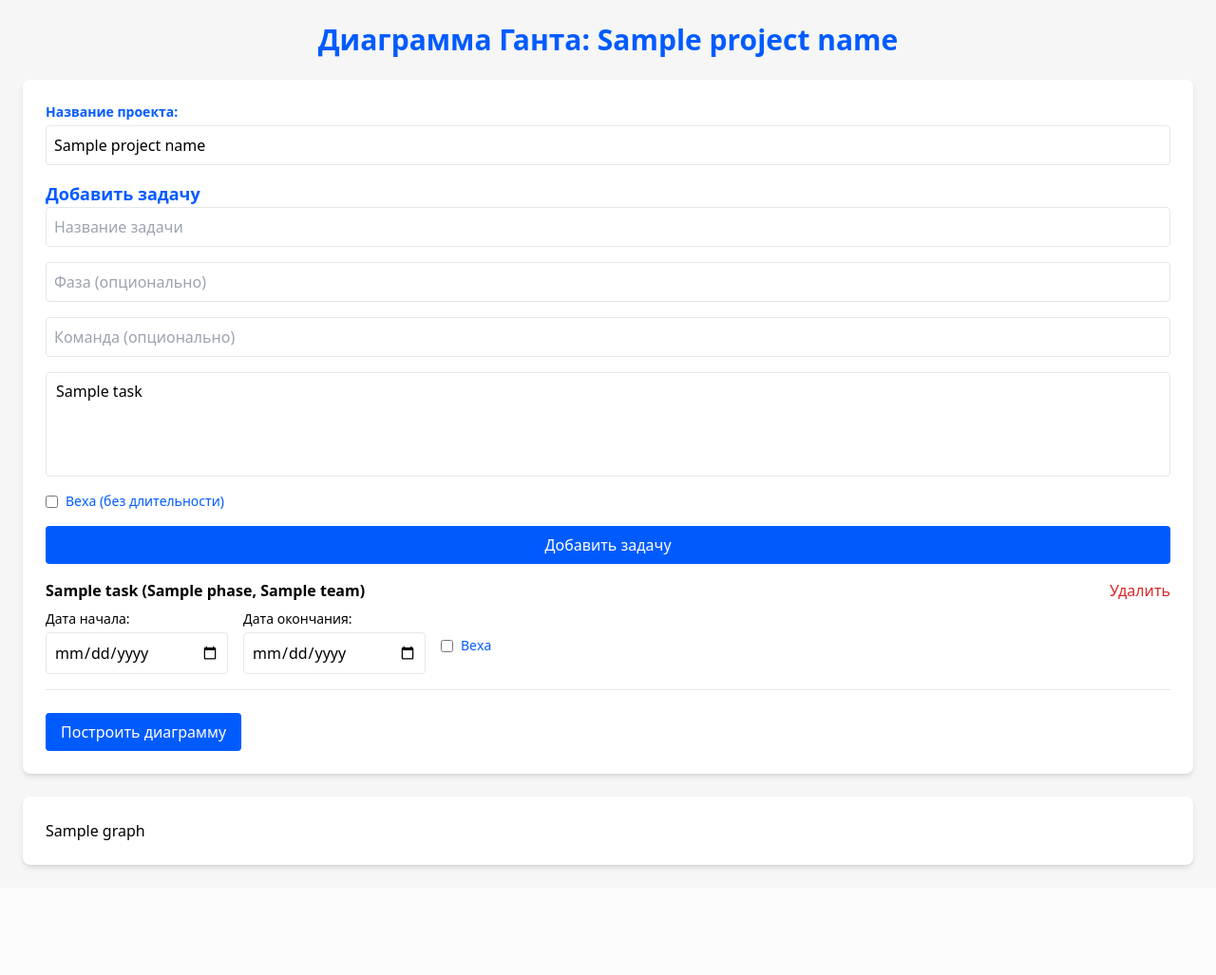
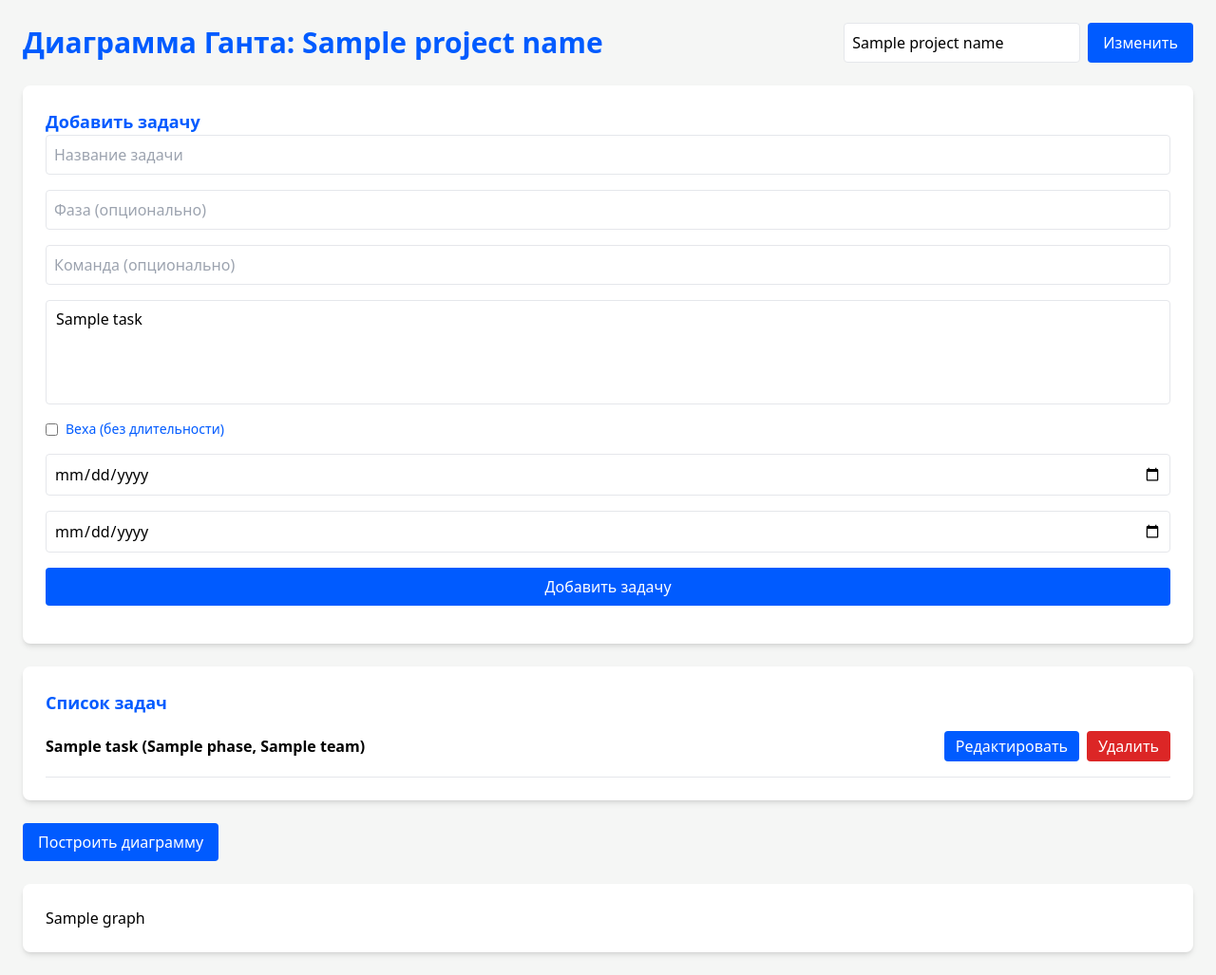
Before and after one commit to Swifter90/it-project-checklist, a Flask app: template templates/index.html in a window 1280 px wide. Shown: the whole page at 95% size. Before the commit the page ends 916 px from the top, so only its background shows below. Run offline with Flask 3, Linux system fonts and the light colour scheme; the template is opened without the code that fills it: most values are stand-ins (such as "Sample title", 1, 10 or a date in 2020); some libraries are stand-ins or nearby versions.

Commit message:
67 index.html

```diff
--- a/templates/index.html
+++ b/templates/index.html
@@ -27,28 +27,67 @@
                 endDateInput.value = document.getElementById(`start_${index}`).value;
             }
         }
+
+        function validateDates(index) {
+            const startDate = document.getElementById(`start_${index}`).value;
+            const endDate = document.getElementById(`end_${index}`).value;
+            const isMilestone = document.getElementById(`is_milestone_${index}`).checked;
+            if (startDate && endDate && !isMilestone) {
+                if (new Date(endDate) < new Date(startDate)) {
+                    alert("Дата окончания не может быть раньше даты начала!");
+                    document.getElementById(`end_${index}`).value = '';
+                    return false;
+                }
+            }
+            return true;
+        }
+
+        function confirmDelete(taskName) {
+            return confirm(`Вы уверены, что хотите удалить задачу "${taskName}"?`);
+        }
+
+        function openEditModal(index, taskName, phase, team, startDate, endDate, isMilestone) {
+            document.getElementById('edit_task_index').value = index;
+            document.getElementById('edit_task_name').value = taskName;
+            document.getElementById('edit_phase').value = phase;
+            document.getElementById('edit_team').value = team;
+            document.getElementById('edit_start_date').value = startDate || '';
+            document.getElementById('edit_end_date').value = endDate || '';
+            document.getElementById('edit_is_milestone').checked = isMilestone;
+            document.getElementById('edit_end_date').disabled = isMilestone;
+            document.getElementById('editModal').classList.remove('hidden');
+        }
+
+        function closeEditModal() {
+            document.getElementById('editModal').classList.add('hidden');
+        }
     </script>
 </head>
 <body class="bg-ozon-gray font-sans">
     <div class="container mx-auto p-6">
-        <h1 class="text-3xl font-bold text-center mb-6 text-ozon-blue">Диаграмма Ганта: {{ project_name }}</h1>
+        <div class="flex justify-between items-center mb-6">
+            <h1 class="text-3xl font-bold text-ozon-blue">Диаграмма Ганта: {{ project_name }}</h1>
+            <form method="POST" class="flex gap-2">
+                <input type="text" name="project_name" value="{{ project_name }}"
+                       class="p-2 border rounded focus:outline-none focus:ring-2 focus:ring-ozon-blue">
+                <button type="submit" name="action" value="update_project_name"
+                        class="bg-ozon-blue text-ozon-white px-4 py-2 rounded hover:bg-blue-700 transition">
+                    Изменить
+                </button>
+            </form>
+        </div>
 
         {% if error %}
-        <div class="bg-red-100 border border-red-400 text-red-700 px-4 py-3 rounded mb-6">
+        <div class="bg-red-100 border border-red-400 text-red-700 px-4 py-3 rounded mb-6 animate-pulse">
             {{ error }}
         </div>
         {% endif %}
 
         <form method="POST" class="bg-ozon-white shadow-md rounded-lg p-6 mb-6">
             <div class="mb-4">
-                <label class="block text-sm font-semibold text-ozon-blue">Название проекта:</label>
-                <input type="text" name="project_name" value="{{ project_name }}"
-                       class="mt-1 p-2 border rounded w-full focus:outline-none focus:ring-2 focus:ring-ozon-blue">
-            </div>
-            <div class="mb-4">
                 <h2 class="text-lg font-semibold text-ozon-blue">Добавить задачу</h2>
                 <div class="flex flex-col gap-4">
-                    <input type="text" name="task_name" placeholder="Название задачи" required
+                    <input type="text" name="task_name" placeholder="Название задачи"
                            class="p-2 border rounded w-full focus:outline-none focus:ring-2 focus:ring-ozon-blue">
                     <input type="text" name="phase" placeholder="Фаза (опционально)"
                            class="p-2 border rounded w-full focus:outline-none focus:ring-2 focus:ring-ozon-blue">
@@ -61,53 +100,51 @@
                         {% endfor %}
                     </select>
                     <label class="flex items-center">
-                        <input type="checkbox" name="is_milestone" onchange="toggleEndDate(this, 'new')"
+                        <input type="checkbox" name="is_milestone" id="is_milestone_new" onchange="toggleEndDate(this, 'new')"
                                class="mr-2">
                         <span class="text-sm text-ozon-blue">Веха (без длительности)</span>
                     </label>
+                    <input type="date" name="start_date" id="start_new"
+                           class="p-2 border rounded w-full focus:outline-none focus:ring-2 focus:ring-ozon-blue">
+                    <input type="date" name="end_date" id="end_new"
+                           class="p-2 border rounded w-full focus:outline-none focus:ring-2 focus:ring-ozon-blue">
                     <button type="submit" name="action" value="add_task"
                             class="bg-ozon-blue text-ozon-white px-4 py-2 rounded hover:bg-blue-700 transition">
                         Добавить задачу
                     </button>
                 </div>
             </div>
+        </form>
+
         {% if checklist %}
+        <div class="bg-ozon-white shadow-md rounded-lg p-6 mb-6">
+            <h2 class="text-lg font-semibold text-ozon-blue mb-4">Список задач</h2>
             <div class="grid grid-cols-1 gap-4">
                 {% for item in checklist %}
-                <div class="border-b pb-4">
-                    <div class="flex justify-between items-center">
+                <div class="flex justify-between items-center border-b pb-4">
                     <p class="font-semibold">{{ item.task }} ({{ item.phase }}, {{ item.team }}) {% if item.is_milestone %}[Веха]{% endif %}</p>
-                        <button type="submit" name="action" value="delete_task" name="task_index" value="{{ loop.index0 }}"
-                                class="text-red-600 hover:text-red-800">Удалить</button>
-                    </div>
-                    <div class="mt-2 flex flex-col sm:flex-row sm:gap-4">
-                        <div>
-                            <label class="block text-sm">Дата начала:</label>
-                            <input type="date" name="start_{{ loop.index0 }}" id="start_{{ loop.index0 }}"
-                                   class="mt-1 p-2 border rounded w-full sm:w-48 focus:outline-none focus:ring-2 focus:ring-ozon-blue">
-                        </div>
-                        <div>
-                            <label class="block text-sm">Дата окончания:</label>
-                            <input type="date" name="end_{{ loop.index0 }}" id="end_{{ loop.index0 }}"
-                                   class="mt-1 p-2 border rounded w-full sm:w-48 focus:outline-none focus:ring-2 focus:ring-ozon-blue"
-                                   {% if item.is_milestone %} disabled {% endif %}>
-                        </div>
-                        <label class="flex items-center mt-2">
-                            <input type="checkbox" name="is_milestone_{{ loop.index0 }}"
-                                   onchange="toggleEndDate(this, '{{ loop.index0 }}')"
-                                   {% if item.is_milestone %} checked {% endif %}
-                                   class="mr-2">
-                            <span class="text-sm text-ozon-blue">Веха</span>
-                        </label>
+                    <div class="flex gap-2">
+                        <button type="button" onclick="openEditModal('{{ loop.index0 }}', '{{ item.task | escape }}', '{{ item.phase | escape }}', '{{ item.team | escape }}', '{{ item.start_date | default('') }}', '{{ item.end_date | default('') }}', {{ item.is_milestone | lower }})"
+                                class="bg-ozon-blue text-ozon-white px-3 py-1 rounded hover:bg-blue-700 transition">
+                            Редактировать
+                        </button>
+                        <form method="POST" onsubmit="return confirmDelete('{{ item.task | escape }}')">
+                            <input type="hidden" name="task_index" value="{{ loop.index0 }}">
+                            <button type="submit" name="action" value="delete_task"
+                                    class="bg-red-600 text-ozon-white px-3 py-1 rounded hover:bg-red-800 transition">
+                                Удалить
+                            </button>
+                        </form>
                     </div>
                 </div>
                 {% endfor %}
             </div>
+        </div>
         {% endif %}
-            <div class="mt-6 flex gap-4">
+
+        <form method="POST" class="flex gap-4 mb-6">
             <button type="submit" name="action" value="build_gantt"
-                        class="bg-ozon-blue text-ozon-white px-4 py-2 rounded hover:bg-blue-700 transition
-                        {% if not checklist %} opacity-50 cursor-not-allowed {% endif %}"
+                    class="bg-ozon-blue text-ozon-white px-4 py-2 rounded hover:bg-blue-700 transition {% if not checklist %} opacity-50 cursor-not-allowed {% endif %}"
                     {% if not checklist %} disabled {% endif %}>
                 Построить диаграмму
             </button>
@@ -116,7 +153,6 @@
                 Скачать PDF
             </a>
             {% endif %}
-            </div>
         </form>
 
         {% if graph %}
@@ -124,6 +160,49 @@
             {{ graph | safe }}
         </div>
         {% endif %}
+
+        <!-- Модальное окно для редактирования -->
+        <div id="editModal" class="fixed inset-0 bg-black bg-opacity-50 flex items-center justify-center hidden">
+            <div class="bg-ozon-white p-6 rounded-lg shadow-lg w-full max-w-md">
+                <h2 class="text-lg font-semibold text-ozon-blue mb-4">Редактировать задачу</h2>
+                <form method="POST" onsubmit="return validateDates('edit')">
+                    <input type="hidden" name="task_index" id="edit_task_index">
+                    <div class="flex flex-col gap-4">
+                        <input type="text" name="task_name" id="edit_task_name" placeholder="Название задачи"
+                               class="p-2 border rounded w-full focus:outline-none focus:ring-2 focus:ring-ozon-blue">
+                        <input type="text" name="phase" id="edit_phase" placeholder="Фаза (опционально)"
+                               class="p-2 border rounded w-full focus:outline-none focus:ring-2 focus:ring-ozon-blue">
+                        <input type="text" name="team" id="edit_team" placeholder="Команда (опционально)"
+                               class="p-2 border rounded w-full focus:outline-none focus:ring-2 focus:ring-ozon-blue">
+                        <select name="dependencies" multiple
+                                class="p-2 border rounded w-full focus:outline-none focus:ring-2 focus:ring-ozon-blue">
+                            {% for item in checklist %}
+                            <option value="{{ item.task }}">{{ item.task }}</option>
+                            {% endfor %}
+                        </select>
+                        <label class="flex items-center">
+                            <input type="checkbox" name="is_milestone" id="edit_is_milestone" onchange="toggleEndDate(this, 'edit')"
+                                   class="mr-2">
+                            <span class="text-sm text-ozon-blue">Веха (без длительности)</span>
+                        </label>
+                        <input type="date" name="start_date" id="edit_start_date"
+                               class="p-2 border rounded w-full focus:outline-none focus:ring-2 focus:ring-ozon-blue">
+                        <input type="date" name="end_date" id="edit_end_date"
+                               class="p-2 border rounded w-full focus:outline-none focus:ring-2 focus:ring-ozon-blue">
+                        <div class="flex gap-4">
+                            <button type="submit" name="action" value="edit_task"
+                                    class="bg-ozon-blue text-ozon-white px-4 py-2 rounded hover:bg-blue-700 transition">
+                                Сохранить
+                            </button>
+                            <button type="button" onclick="closeEditModal()"
+                                    class="bg-gray-500 text-ozon-white px-4 py-2 rounded hover:bg-gray-700 transition">
+                                Отмена
+                            </button>
+                        </div>
+                    </div>
+                </form>
+            </div>
+        </div>
     </div>
 </body>
 </html>
```
Lines whose indentation alone changed are shown as unchanged.
